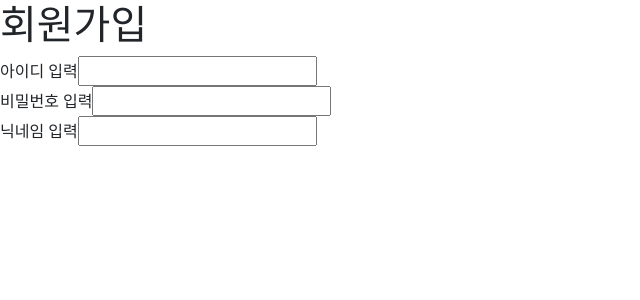
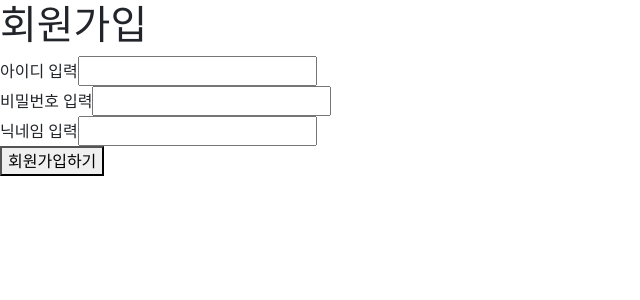
Before and after one commit to hae-min/oss-teamproject, a React (Create React App) app: page / in a window 1280 px wide. Shown: the top 300 px of the page, without its empty margins (0-640 px from the left). Built offline with nearby package versions, Linux system fonts and the light colour scheme.

Commit message:
origin 수정

```diff
--- a/package.json
+++ b/package.json
@@ -11,6 +11,7 @@
     "react": "^19.2.0",
     "react-bootstrap": "^2.10.10",
     "react-dom": "^19.2.0",
+    "react-hook-form": "^7.65.0",
     "react-router-dom": "^7.9.4",
     "react-scripts": "5.0.1",
     "web-vitals": "^2.1.4"
--- a/src/Join.js
+++ b/src/Join.js
@@ -17,6 +17,8 @@ function Join(){
                     닉네임 입력
                     <input type="password" name="join_password" className="join_password"></input>
                 </div>
+
+                <button type="submit" className="join_button">회원가입하기</button>
             </form>
         </div>
     );
--- a/src/Login.js
+++ b/src/Login.js
@@ -14,7 +14,7 @@ function Login(){
                 <button type="submit" className="login_button">log in</button>
             </form>
 
-            <button type="submit" className="join_button">회원가입</button>
+            <button type="submit" className="login_join_button">회원가입</button>
         </div>
     );
 }
--- a/src/Profile.js
+++ b/src/Profile.js
@@ -1,3 +1,6 @@
+import { useState } from 'react';
+import { useForm } from 'react-hook-form';
+
 function Profile() {
   return (
     <div className="profile_container">
```
Also changed, not shown: 1 other file (tests, documents, lock files or other folders).
